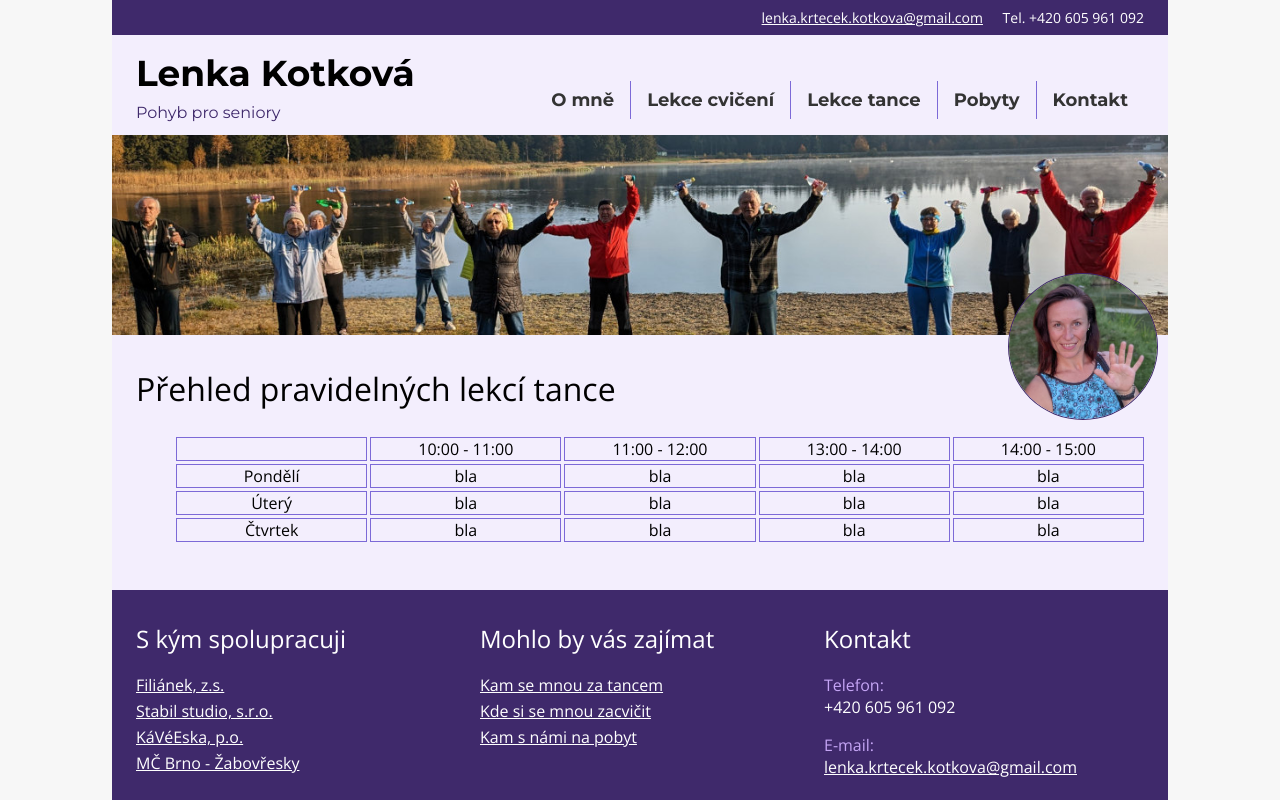
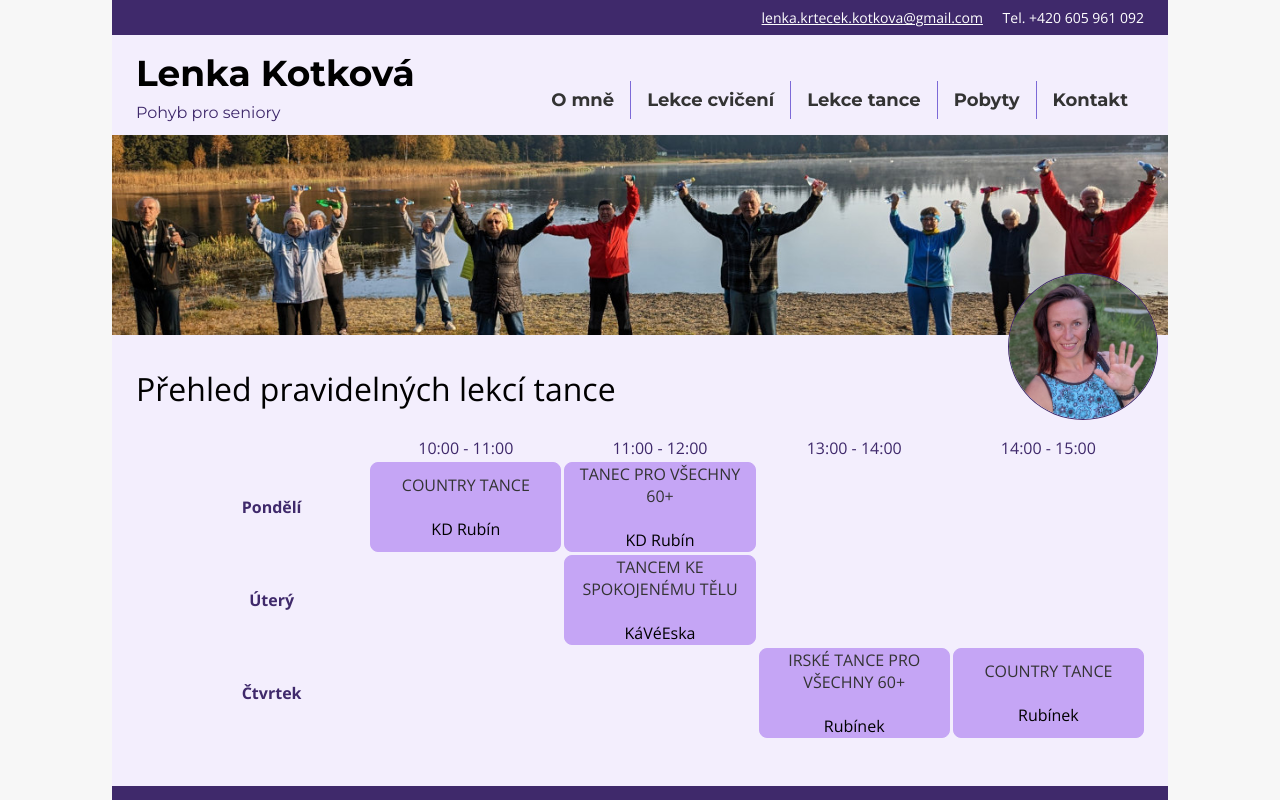
Before and after one commit to LenkaKotkova/Lenka_Kotkova-OSOBNI-WEB, an Eleventy site: page tanec.html in a window 1280 px wide. Shown: the top 800 px of the page. Built offline with nearby package versions, Linux system fonts and the light colour scheme; Eleventy itself is replaced by a stand-in of ours; files that its build step writes are made by us from their sources.

Commit message:
rozvrh tanec 80%

```diff
--- a/css/style.css
+++ b/css/style.css
@@ -340,15 +340,36 @@ Rozvrh
     grid-template-columns: repeat(5, 1fr);
     grid-template-rows: repeat(4, auto);
     gap: 3px;
+
+}
+
+.timetable__time {
+    color: var(--primary-dark);
+}
+
+.timetable__day {
+    color: var(--primary-dark);
+    font-weight: bold;
+}
+
+.timetable__lesson {
+    background-color: var(--accent);
+    border: 1px solid var(--accent);
+    border-radius: var(--spacer-half);
+    text-align: center;
 }
 
 .timetable li {
-    border: 1px solid var(--primary);
-    display: flex;
-    justify-content: center;
-    align-items: center;
+    display: grid;
+    place-content: center;
 }
 
+.timetable a {
+    color: var(--text);
+    text-decoration: none;
+    text-transform: uppercase;
+    cursor: pointer;
+}
 /*
 ------------------
 footer
--- a/tanec.html
+++ b/tanec.html
@@ -15,22 +15,26 @@ title: Lekce tance
         <li class="timetable__time">14:00 - 15:00</li>
 
         <li class="timetable__day">Pondělí</li>
-        <li class="timetable__lesson">bla</li>
-        <li class="timetable__lesson">bla</li>
-        <li class="timetable__lesson">bla</li>
-        <li class="timetable__lesson">bla</li>
+        <li class="timetable__lesson">
+            <a href="https://www.stabilstudio.cz/fit-dance">Country tance</a>
+            <br> KD Rubín
+        </li>
+        <li class="timetable__lesson">
+            <a href="#">Tanec pro všechny 60+</a><br> KD Rubín</li>
+        <li></li>
+        <li></li>
 
         <li class="timetable__day">Úterý</li>
-        <li class="timetable__lesson">bla</li>
-        <li class="timetable__lesson">bla</li>
-        <li class="timetable__lesson">bla</li>
-        <li class="timetable__lesson">bla</li>
+        <li></li>
+        <li class="timetable__lesson"><a href="#">Tancem ke spokojenému tělu</a> <br> KáVéEska</li>
+        <li></li>
+        <li></li>
 
         <li class="timetable__day">Čtvrtek</li>
-        <li class="timetable__lesson">bla</li>
-        <li class="timetable__lesson">bla</li>
-        <li class="timetable__lesson">bla</li>
-        <li class="timetable__lesson">bla</li>
+        <li></li>
+        <li></li>
+        <li class="timetable__lesson"><a href="#">Irské tance pro všechny 60+</a> <br> Rubínek</li>
+        <li class="timetable__lesson"><a href="#">Country tance</a><br> Rubínek</li>
 
     </ul>
 </section>
```
